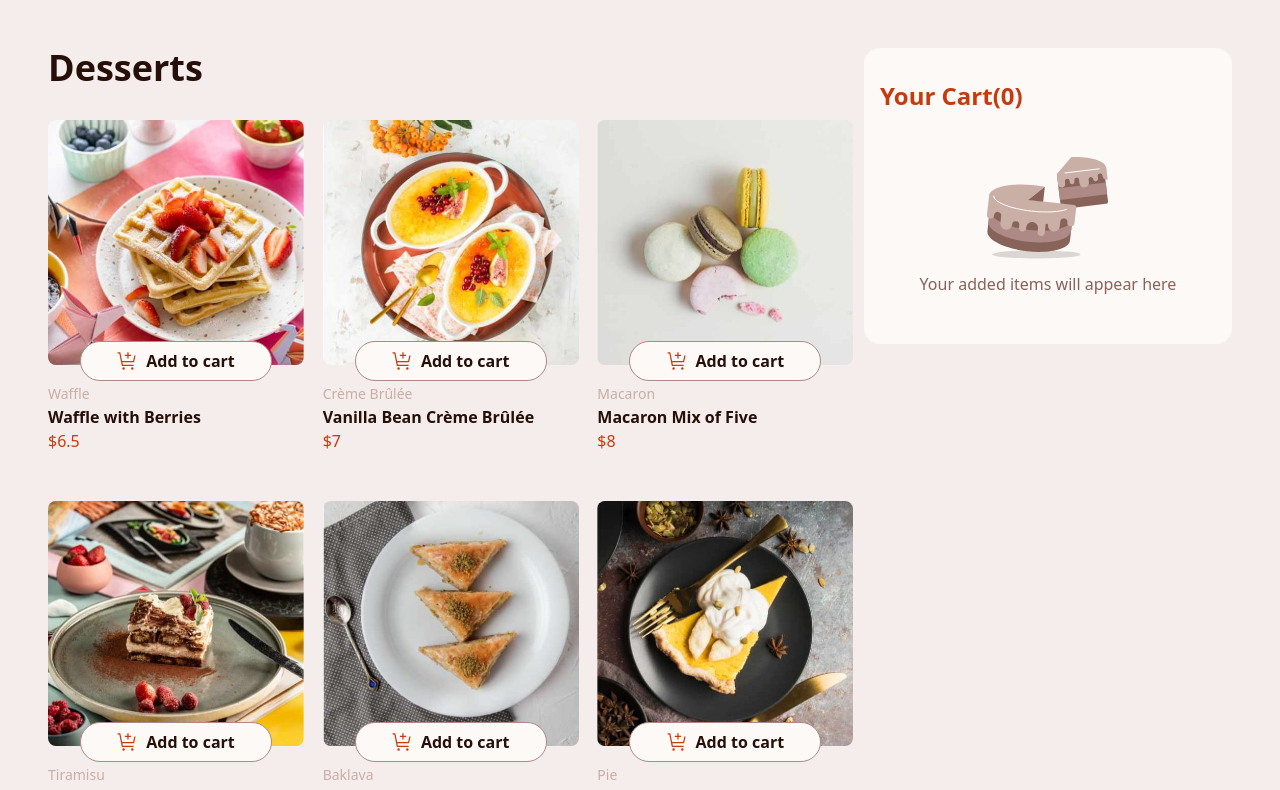
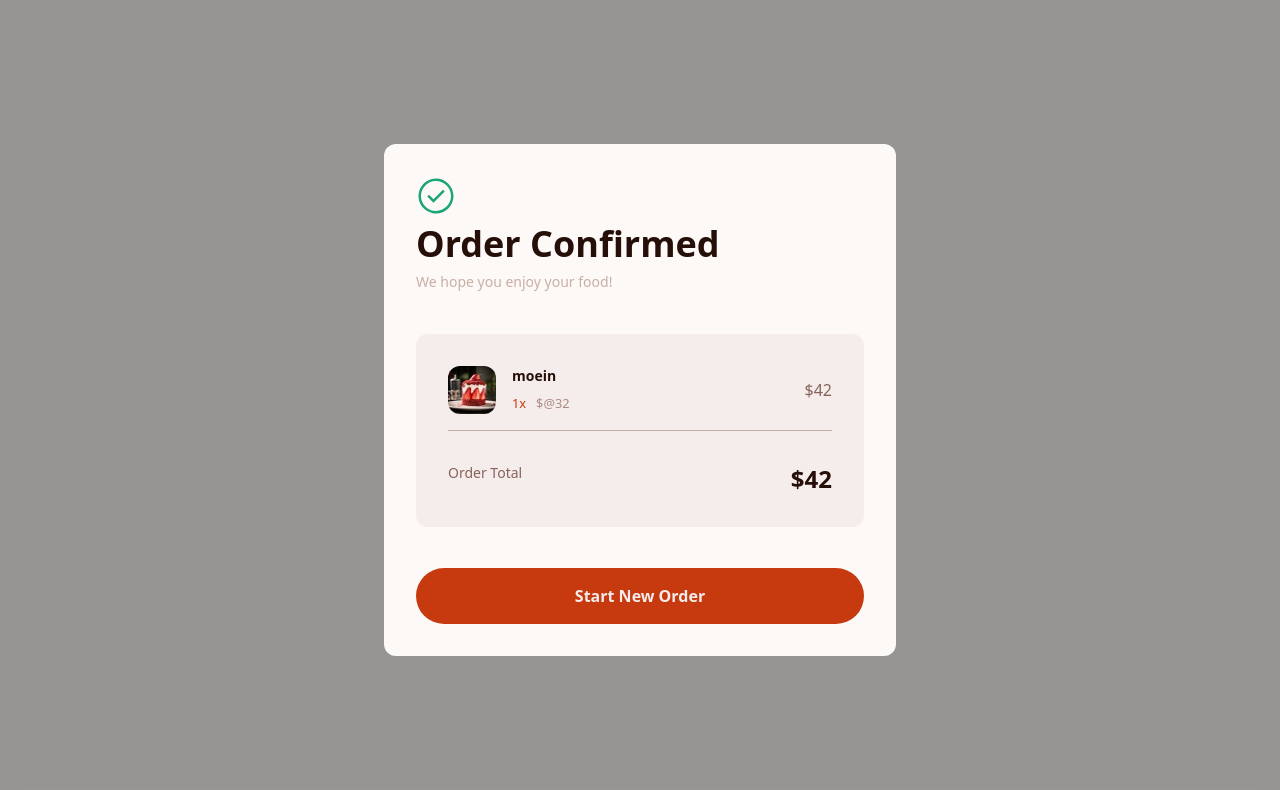
Before and after one commit to iammoein/dessert-app, a React (Vite) app: page / in a window 1280 px wide. Shown: the top 790 px of the page. Built offline with nearby package versions, Linux system fonts and the light colour scheme; data requests are answered from the project's data file.

Commit message:
feat: add cart overview component

```diff
--- a/src/App.jsx
+++ b/src/App.jsx
@@ -1,16 +1,18 @@
 import CartList from "./components/CartList";
 import DessertList from "./components/DessertList";
+import CartOverview from "./components/cartOverview";
 
 export default function App() {
   return (
-    <main className="bg-rose-100 min-h-screen p-12 grid grid-cols-1 lg:grid-cols-3 gap-10">
-      <section className="lg:col-span-2">
+    <main className="bg-rose-50 min-h-screen p-12 grid grid-cols-1 lg:grid-cols-3 gap-10">
+      {/* <section className="lg:col-span-2">
         <DessertList />
       </section>
 
       <aside className="lg:col-span-1">
         <CartList />
-      </aside>
+      </aside> */}
+      <CartOverview />
     </main>
   );
 }
--- /dev/null
+++ b/src/components/Button.jsx
@@ -0,0 +1,11 @@
+export default function Button({ children, onClick }) {
+  return (
+    <button
+      className="w-full p-4 bg-myRed rounded-full text-rose-100 hover:bg-[hsl(14,86%,32%)]
+          hover:text-rose-50 cursor-pointer transition duration-200 font-bold"
+      onClick={onClick}
+    >
+      {children}
+    </button>
+  );
+}
--- a/src/components/CartItem.jsx
+++ b/src/components/CartItem.jsx
@@ -12,7 +12,7 @@ export default function CartItem({ item }) {
   return (
     <div className="flex justify-between items-center w-full pb-4 border-b border-b-rose-100">
       <div>
-        <h3 className="text-sm font-semibold text-rose-500">{item.name}</h3>
+        <h3 className="text-sm font-semibold text-rose-900">{item.name}</h3>
         <div className="flex gap-4">
           <small className="text-myRed">{item.quantity}x</small>
           <small className="font-light text-rose-300">@{item.price}</small>
--- a/src/components/CartList.jsx
+++ b/src/components/CartList.jsx
@@ -1,16 +1,18 @@
+import { useSelector } from "react-redux";
 import {
-  getTotalCartPrice,
+  getCart,
   getTotalCartQuantity,
 } from "../features/cart/cartSlice";
+
+import CartItem from "./CartItem";
+import Button from "./Button";
 import cakeIcon from "../assets/images/illustration-empty-cart.svg";
-import CartItem from "./CartItem";
-import { useSelector } from "react-redux";
+import TotalPrice from "./TotalPrice";
 
 export default function CardList() {
-  const cart = useSelector((state) => state.cart.cart);
+  const cart = useSelector(getCart);
 
   const totalCartQunatity = useSelector(getTotalCartQuantity);
-  const totalCartPrice = useSelector(getTotalCartPrice);
 
   return (
     <div className=" flex flex-col gap-8 bg-rose-50 px-4 py-8 rounded-2xl self-start">
@@ -32,17 +34,9 @@ export default function CardList() {
             ))}
           </ul>
 
-          <div className="flex justify-between">
-            <h3 className="text-sm text-rose-500">Order Total</h3>
-            <h2 className="text-2xl text-rose-900 font-bold">${totalCartPrice}</h2>
-          </div>
+            <TotalPrice />
 
-          <button
-            className="w-full p-4 bg-myRed rounded-full text-rose-100 hover:bg-[hsl(14,86%,32%)]
-          hover:text-rose-50 cursor-pointer transition duration-200 font-bold"
-          >
-            Confirm Order
-          </button>
+         <Button className="">Confirm Order</Button>
         </>
       )}
     </div>
--- /dev/null
+++ b/src/components/CartOverview.jsx
@@ -0,0 +1,34 @@
+import { useDispatch, useSelector } from "react-redux";
+import { getCart, cleanCart } from "../features/cart/cartSlice";
+import Button from "./Button";
+import confirmIcon from "../assets/images/icon-order-confirmed.svg";
+import CartOverviewItem from "./CartOverviewItem";
+import TotalPrice from "./TotalPrice";
+
+export default function CartOverview() {
+  const cart = useSelector(getCart);
+  const dispatch = useDispatch();
+
+  return (
+    <div className="fixed inset-0 bg-black/40 backdrop-blur-sm flex items-center justify-center z-50">
+      <div className="w-128 h-128 bg-rose-50 flex flex-col gap-2 justify-between rounded-xl p-8">
+        <div className="flex flex-col gap-2">
+          <img src={confirmIcon} alt="confirm icon" className="w-10" />
+          <h1 className="font-bold text-4xl text-rose-900">Order Confirmed</h1>
+          <p className="text-sm text-rose-300">We hope you enjoy your food!</p>
+        </div>
+
+        <div className="flex flex-col gap-8 p-8 bg-rose-100 rounded-xl">
+          <ul>
+            {cart.map((item) => (
+              <CartOverviewItem item={item} />
+            ))}
+          </ul>
+          <TotalPrice />
+        </div>
+
+        <Button onClick={() => dispatch(cleanCart)}>Start New Order</Button>
+      </div>
+    </div>
+  );
+}
--- /dev/null
+++ b/src/components/CartOverviewItem.jsx
@@ -0,0 +1,22 @@
+export default function CartOverviewItem({ item }) {
+  return (
+    <li className="flex justify-between items-center pb-4 border-b border-b-rose-300">
+      <div className="flex gap-4">
+        <img
+          src={item.thumbnail}
+          className="w-12 h-12 rounded-xl"
+          alt="dessert thumbnail"
+        />
+        <div className="flex flex-col justify-between">
+          <h3 className="text-sm font-semibold text-rose-900">{item.name}</h3>
+          <div className="flex gap-2.5">
+            <small className="text-myRed">{item.quantity}x</small>
+            <small className="text-rose-400 font-medium">$@{item.price}</small>
+          </div>
+        </div>
+      </div>
+
+      <h3 className="text-rose-500 font-medium">${item.totalPrice}</h3>
+    </li>
+  );
+}
--- /dev/null
+++ b/src/components/TotalPrice.jsx
@@ -0,0 +1,14 @@
+import { useSelector } from "react-redux";
+import { getTotalCartPrice } from "../features/cart/cartSlice";
+
+export default function TotalPrice() {
+
+    const totalCartPrice = useSelector(getTotalCartPrice);
+
+  return (
+    <div className="flex justify-between">
+      <h3 className="text-sm text-rose-500">Order Total</h3>
+      <h2 className="text-2xl text-rose-900 font-bold">${totalCartPrice}</h2>
+    </div>
+  );
+}
--- a/src/features/cart/cartSlice.js
+++ b/src/features/cart/cartSlice.js
@@ -1,7 +1,18 @@
 import { createSlice } from "@reduxjs/toolkit";
+import testIcon from '../../../public/images/image-cake-thumbnail.jpg';
 
 const initialState = {
-  cart: [],
+  cart: [
+    {
+      id: 1,
+      name: 'moein',
+      category: 'faf',
+      quantity: 1,
+      price: 32,
+      thumbnail: testIcon,
+      totalPrice: 42 * 1,
+    },
+  ],
 };
 
 const cartSlice = createSlice({
@@ -32,6 +43,9 @@ const cartSlice = createSlice({
         state.cart = state.cart.filter((i) => i.id !== action.payload);
       }
     },
+    cleanCart() {
+      state.cart = [];
+    },
   },
 });
 
@@ -40,9 +54,12 @@ export const {
   deleteItem,
   increaseItemQuantity,
   decreaseItemQuantity,
+  cleanCart,
 } = cartSlice.actions;
 
 export default cartSlice.reducer;
+
+export const getCart = (state) => state.cart.cart;
 
 export const getTotalCartQuantity = (state) =>
   state.cart.cart.reduce((sum, item) => sum + item.quantity, 0);
```
